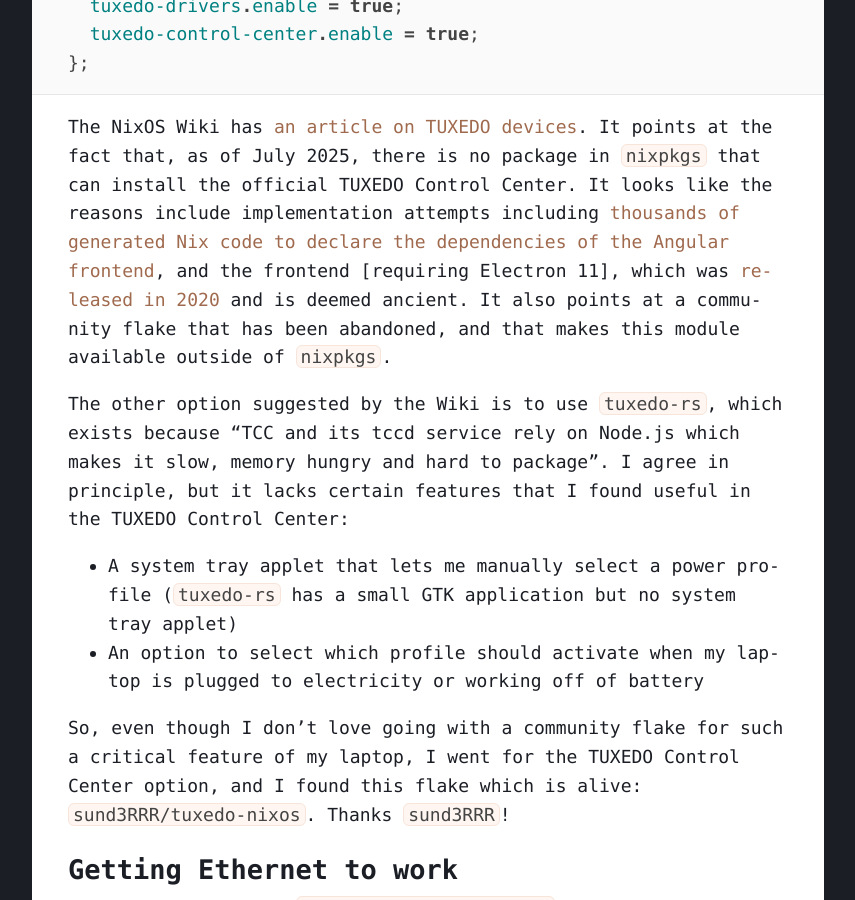
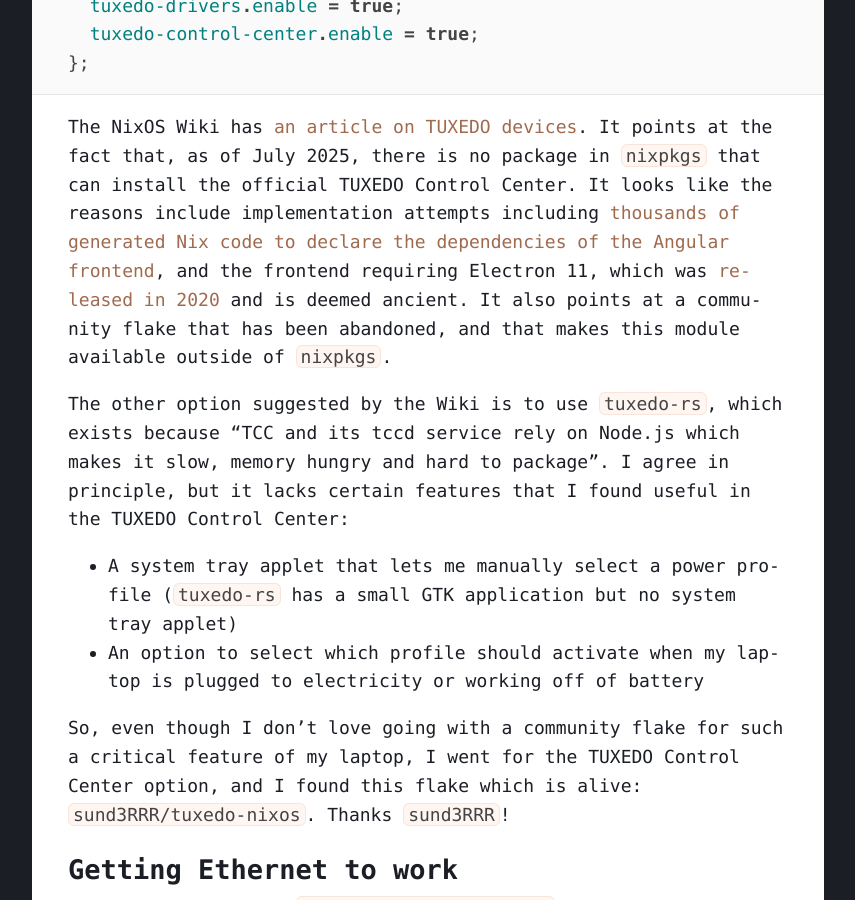
Before and after one commit to fnune/fnune.github.io, a Jekyll site: the page built from _posts/2025-07-20-nixos-on-a-tuxedo-infinitybook-pro-14-gen9-amd.markdown, in a window 1280 px wide and 900 px high, scrolled down 1784 px. Shown: the whole window, without its empty margins (212-1067 px from the left). Built offline with Jekyll 4.4.1, drawn with Linux system fonts in a browser that asks for light colours.

Commit message:
Fix a bad link

````diff
--- a/_posts/2025-07-20-nixos-on-a-tuxedo-infinitybook-pro-14-gen9-amd.markdown
+++ b/_posts/2025-07-20-nixos-on-a-tuxedo-infinitybook-pro-14-gen9-amd.markdown
@@ -59,7 +59,7 @@
 };
 ```
 
-The NixOS Wiki has [an article on TUXEDO devices][nixos-wiki-tuxedo]. It points at the fact that, as of July 2025, there is no package in `nixpkgs` that can install the official TUXEDO Control Center. It looks like the reasons include implementation attempts including [thousands of generated Nix code to declare the dependencies of the Angular frontend][thousands], and the frontend [requiring Electron 11], which was [released in 2020][electron-11-release] and is deemed ancient. It also points at a community flake that has been abandoned, and that makes this module available outside of `nixpkgs`.
+The NixOS Wiki has [an article on TUXEDO devices][nixos-wiki-tuxedo]. It points at the fact that, as of July 2025, there is no package in `nixpkgs` that can install the official TUXEDO Control Center. It looks like the reasons include implementation attempts including [thousands of generated Nix code to declare the dependencies of the Angular frontend][thousands], and the frontend requiring Electron 11, which was [released in 2020][electron-11-release] and is deemed ancient. It also points at a community flake that has been abandoned, and that makes this module available outside of `nixpkgs`.
 
 The other option suggested by the Wiki is to use [`tuxedo-rs`][tuxedo-rs], which exists because "TCC and its tccd service rely on Node.js which makes it slow, memory hungry and hard to package". I agree in principle, but it lacks certain features that I found useful in the TUXEDO Control Center:
 
````
Also changed, not shown: other parts of _posts/2025-07-20-nixos-on-a-tuxedo-infinitybook-pro-14-gen9-amd.markdown (+0 -1 lines).
